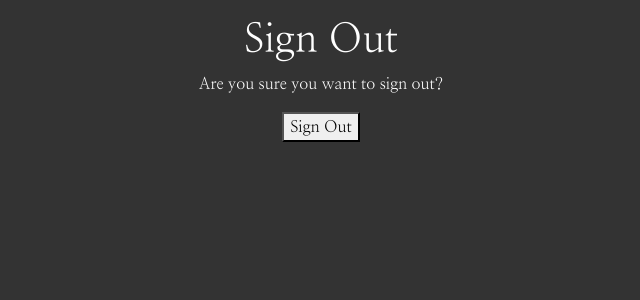
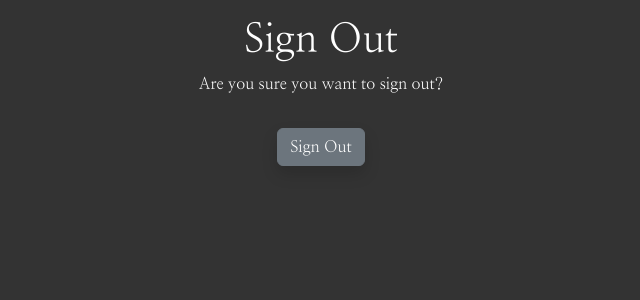
Before and after one commit to Tamas-Gavlider/MyVault, a Django app: page /accounts/logout/ in a window 1280 px wide. Shown: the part 112-412 px from the top of the page, without its empty margins (319-959 px from the left). Run offline with Django 4.2, Linux system fonts and the light colour scheme; the visitor is signed in with stand-in values (Sample User, id 1).

Commit message:
Add style to log out btn on logout html

```diff
--- a/templates/account/logout.html
+++ b/templates/account/logout.html
@@ -17,7 +17,7 @@
         {% if redirect_field_value %}
         <input type="hidden" name="{{ redirect_field_name }}" value="{{ redirect_field_value }}" />
         {% endif %}
-        <button type="submit">{% trans 'Sign Out' %}</button>
+        <button type="submit" class="btn-secondary button shadow mt-3 mb-3 btn">{% trans 'Sign Out' %}</button>
       </form>
     </div>
   </div>
```
